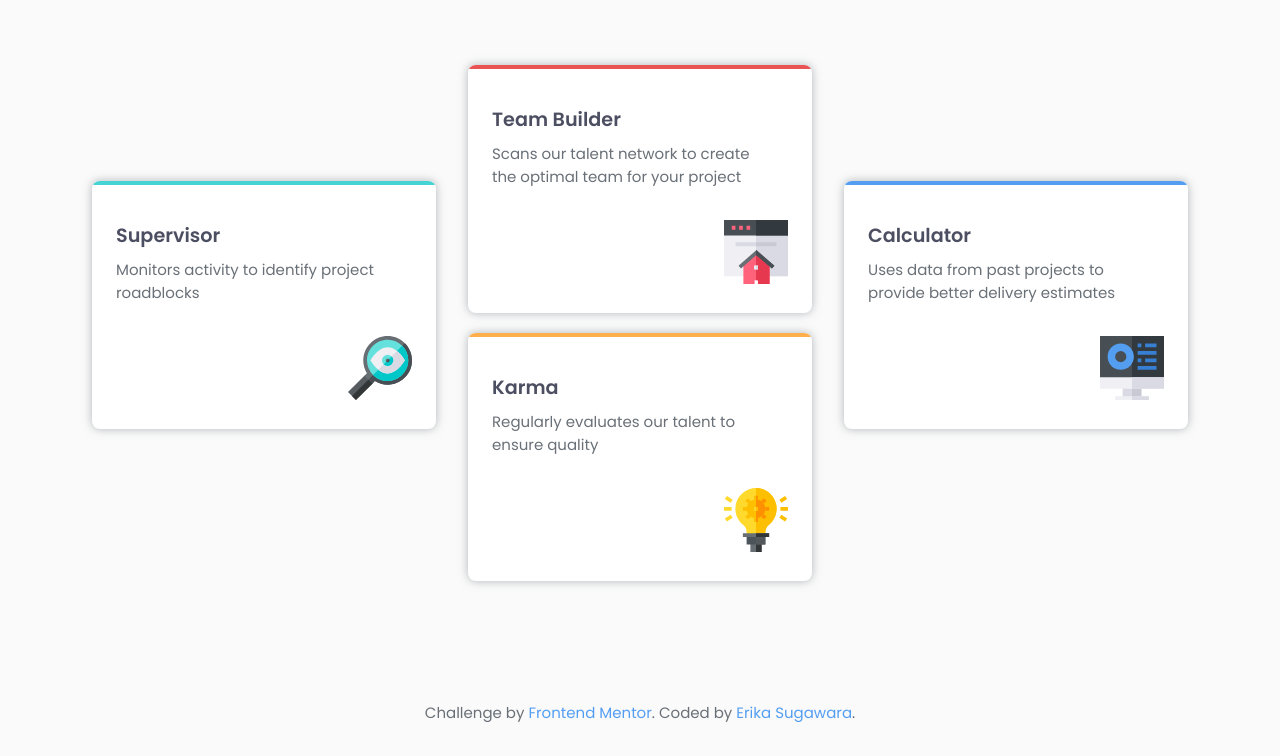
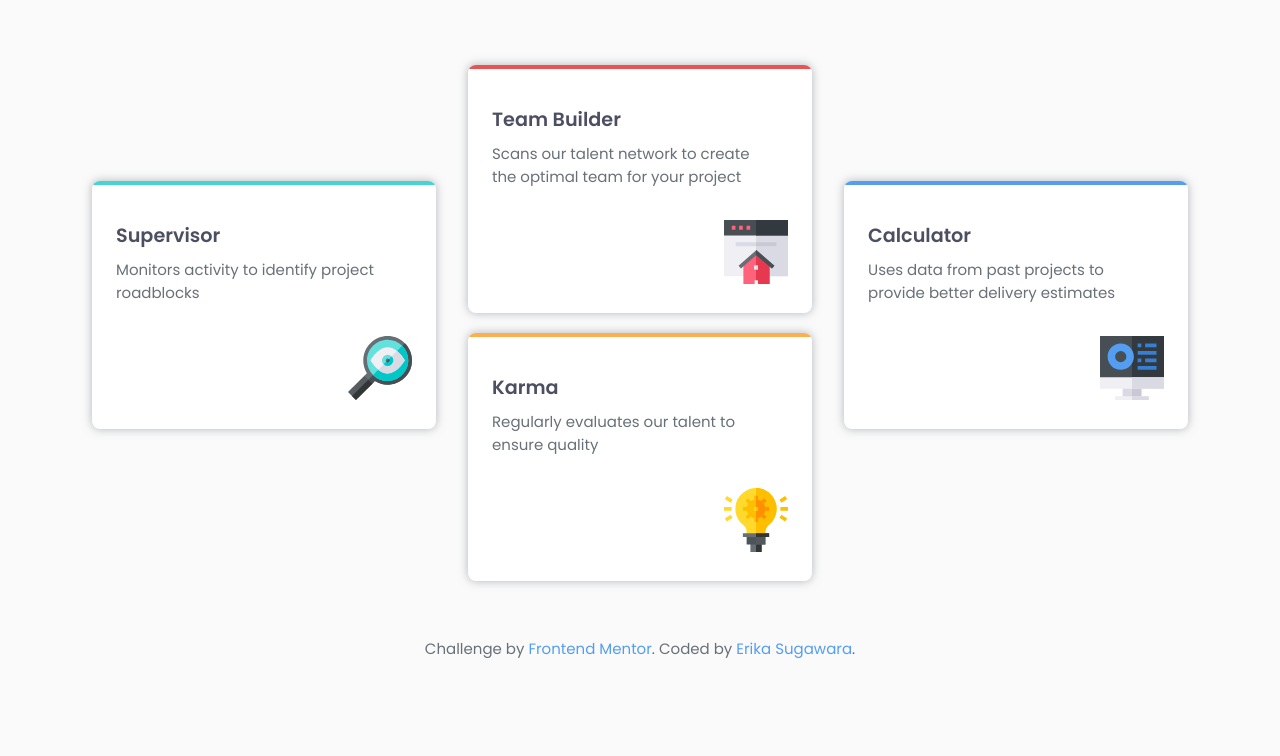
Before and after one commit to Erikaestudar/development, a plain HTML site: page four-card-feature-section-master/index.html in a window 1280 px wide. Shown: the part 249-1005 px from the top of the page. After the commit the page ends 909 px from the top, so only its background shows below. Drawn offline with Linux system fonts and the light colour scheme.

Commit message:
Update layout.css

```diff
--- a/four-card-feature-section-master/styles/layout.css
+++ b/four-card-feature-section-master/styles/layout.css
@@ -21,17 +21,6 @@ main {
 
     footer.desktop-only {
         display: none;
-    }
-}
-
-@media (width >= 48em) {
-    footer.flex {
-        margin-top: 2rem;
-        padding-block: 2rem;
-        text-align: center;
-        align-items: end;
-        display: block;
-        gap: 0.5rem;
     }
 }
 
```
